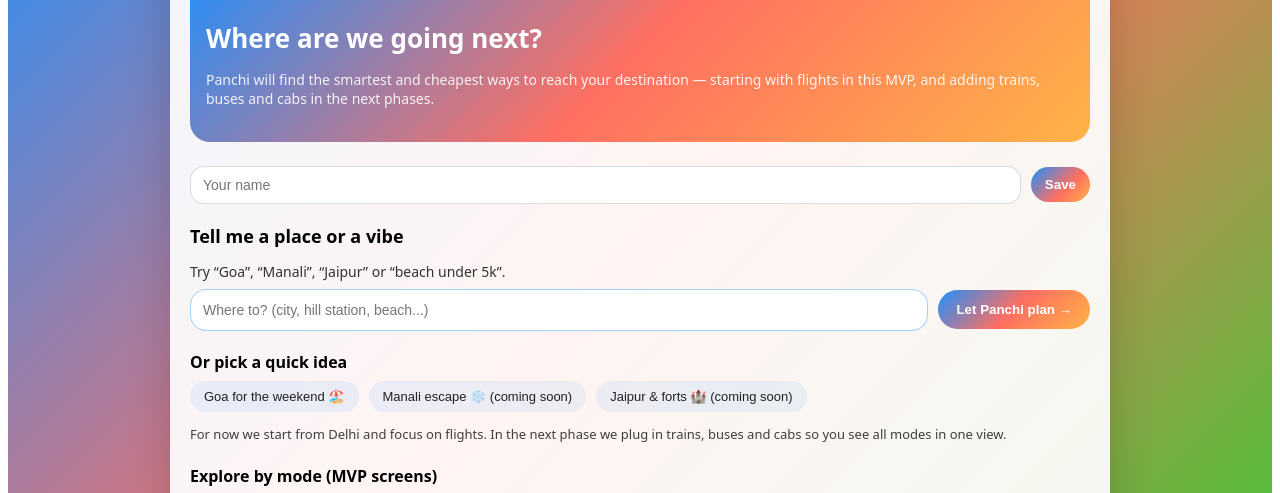
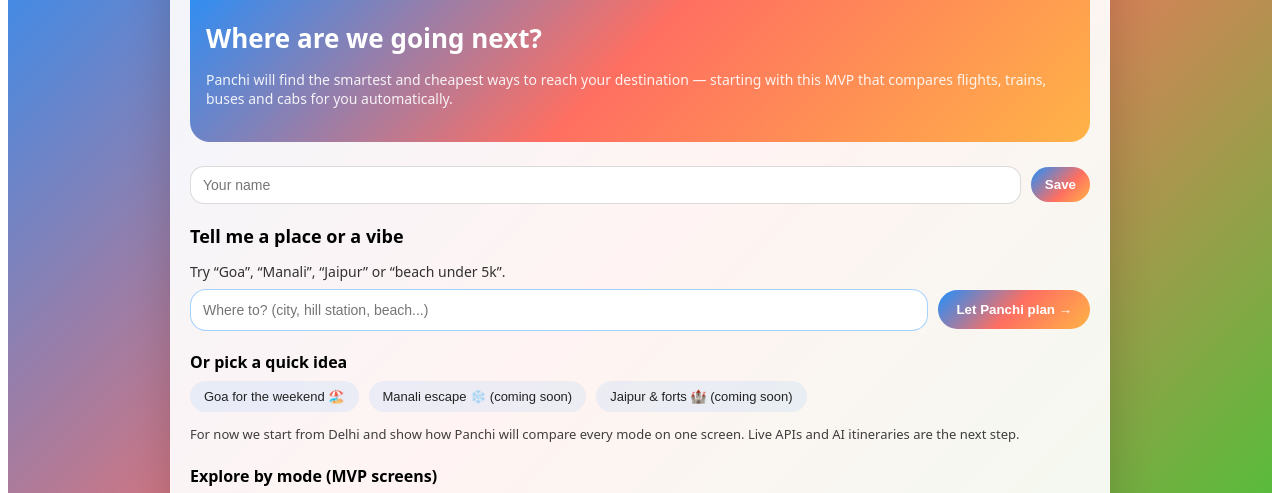
Before and after one commit to anil2941985/panchi-app, a Next.js app: page / in a window 1280 px wide. Shown: the part 192-685 px from the top of the page. Built offline with nearby package versions, Linux system fonts and the light colour scheme.

Commit message:
Update index.js

```diff
--- a/pages/index.js
+++ b/pages/index.js
@@ -26,19 +26,11 @@ export default function Home() {
 
   function handleFreeTextSearch(e) {
     e.preventDefault();
+    // In future we’ll send this text to the AI planner.
+    // For now we ignore it and show the all-modes AI-style decision screen.
     const text = destinationText.toLowerCase();
-
-    let origin = "DEL";
-    let dest = "GOI";
-
-    if (text.includes("goa")) dest = "GOI";
-
-    const params = new URLSearchParams({
-      origin,
-      destination: dest,
-    }).toString();
-
-    window.location.href = `/search?${params}`;
+    console.log("User asked for:", text);
+    window.location.href = "/all-modes";
   }
 
   function goToSearch(origin, dest) {
@@ -108,8 +100,8 @@ export default function Home() {
           </h1>
           <p style={{ fontSize: "14px", opacity: 0.9 }}>
             Panchi will find the smartest and cheapest ways to reach your
-            destination — starting with flights in this MVP, and adding trains,
-            buses and cabs in the next phases.
+            destination — starting with this MVP that compares flights, trains,
+            buses and cabs for you automatically.
           </p>
         </section>
 
@@ -226,12 +218,12 @@ export default function Home() {
           </div>
 
           <p style={{ fontSize: "13px", opacity: 0.75 }}>
-            For now we start from Delhi and focus on flights. In the next phase
-            we plug in trains, buses and cabs so you see all modes in one view.
+            For now we start from Delhi and show how Panchi will compare every
+            mode on one screen. Live APIs and AI itineraries are the next step.
           </p>
         </section>
 
-        {/* EXPLORE BY MODE – stitches all pages */}
+        {/* EXPLORE BY MODE – still there for manual demo */}
         <section style={{ marginBottom: 18 }}>
           <h3 style={{ fontSize: "16px", marginBottom: "10px" }}>
             Explore by mode (MVP screens)
```
